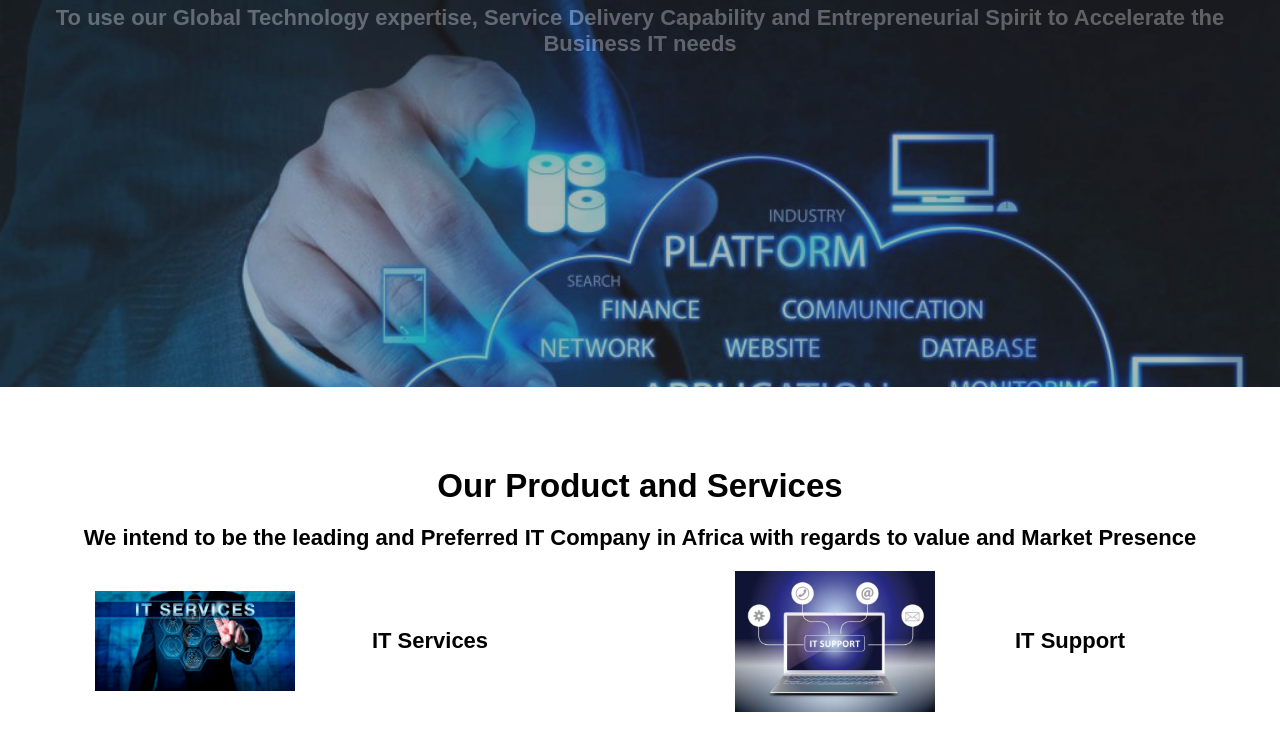
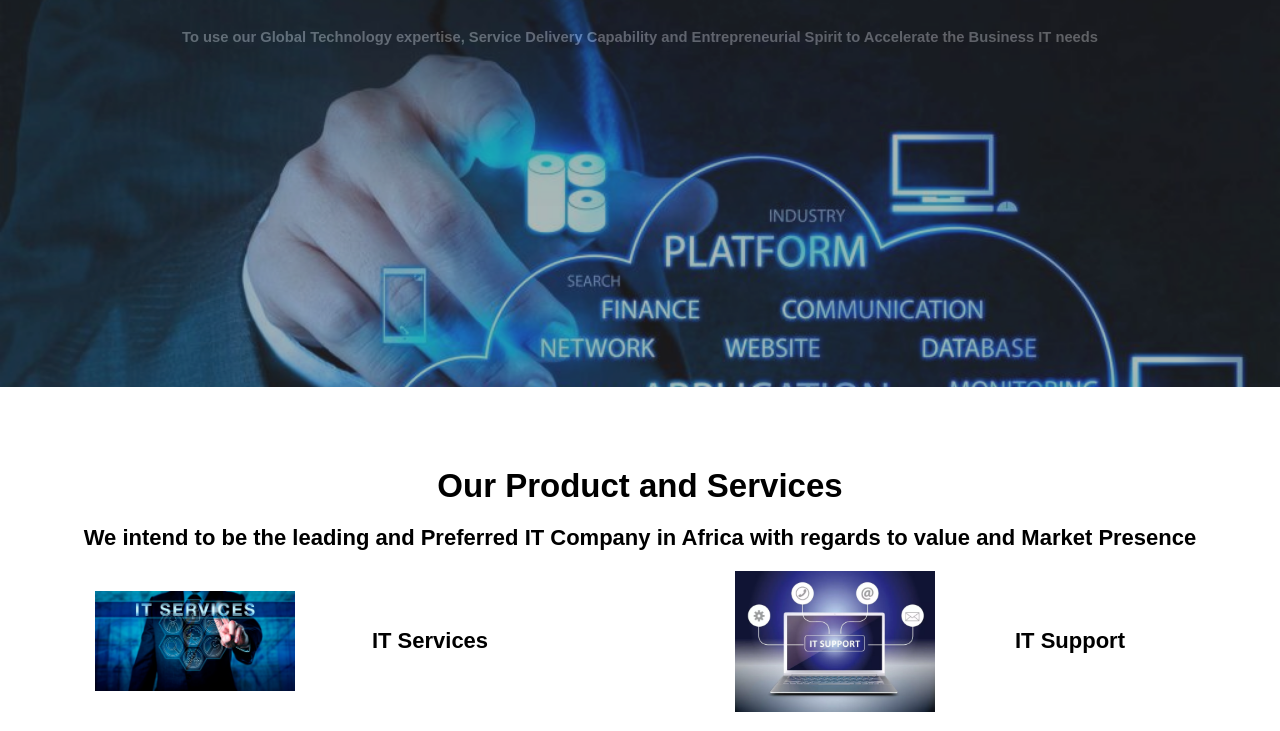
Before and after one commit to s-muel/companyHomePage, a plain HTML site: page index.html in a window 1280 px wide. Shown: the part 303-1034 px from the top of the page. Drawn offline with Linux system fonts and the light colour scheme; a web font is replaced by a local one.

Commit message:
Update index.html

```diff
--- a/index.html
+++ b/index.html
@@ -32,7 +32,7 @@
     <div class="mission">
       <div class="content">
         <h2>Our Mission</h2>
-        <h4>To use our Global Technology expertise, Service Delivery Capability and Entrepreneurial Spirit to Accelerate the Business IT needs</h4>
+        <h6>To use our Global Technology expertise, Service Delivery Capability and Entrepreneurial Spirit to Accelerate the Business IT needs</h6>
       </div>
     </div>
     </div>
```
